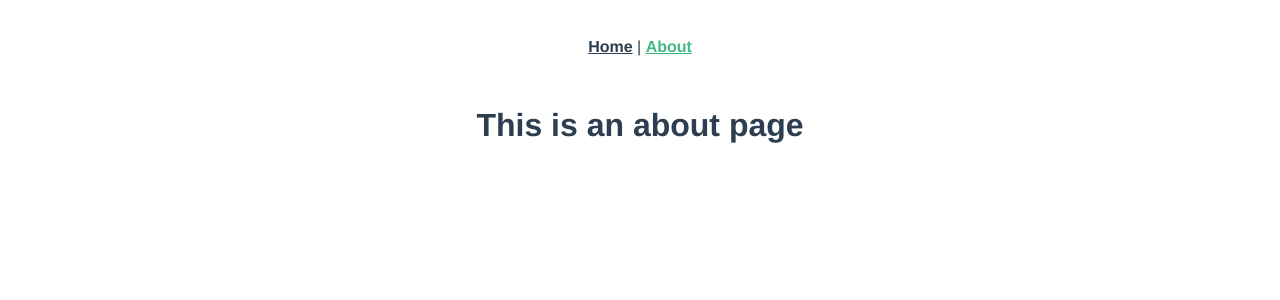
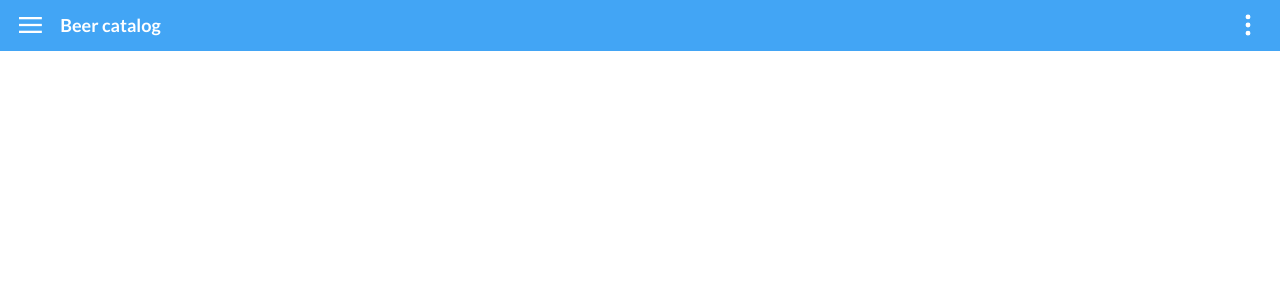
Before and after one commit to daniilgri/beer-caralog, a Vue app: page /about in a window 1280 px wide. Shown: the top 300 px of the page. Built offline with nearby package versions, Linux system fonts and the light colour scheme.

Commit message:
header component

```diff
--- a/package.json
+++ b/package.json
@@ -13,6 +13,7 @@
   "main": "index.js",
   "dependencies": {
     "core-js": "^3.6.5",
+    "normalize.css": "^8.0.1",
     "vue": "^2.6.11",
     "vue-router": "^3.2.0",
     "vuex": "^3.4.0"
@@ -33,6 +34,8 @@
     "eslint-plugin-prettier": "^3.1.3",
     "eslint-plugin-vue": "^6.2.2",
     "prettier": "^1.19.1",
+    "sass": "^1.32.8",
+    "sass-loader": "^10.1.1",
     "typescript": "~3.9.3",
     "vue-template-compiler": "^2.6.11"
   },
--- a/src/App.vue
+++ b/src/App.vue
@@ -1,32 +1,27 @@
 <template>
   <div id="app">
-    <div id="nav">
-      <router-link to="/">Home</router-link> |
-      <router-link to="/about">About</router-link>
-    </div>
+    <Header />
     <router-view />
   </div>
 </template>
 
-<style>
-#app {
-  font-family: Avenir, Helvetica, Arial, sans-serif;
-  -webkit-font-smoothing: antialiased;
-  -moz-osx-font-smoothing: grayscale;
-  text-align: center;
-  color: #2c3e50;
-}
+<script lang="ts">
+import Vue from "vue";
+import Header from "./components/global/Header.vue";
 
-#nav {
-  padding: 30px;
-}
+export default Vue.extend({
+  components: {
+    Header
+  }
+});
+</script>
 
-#nav a {
-  font-weight: bold;
-  color: #2c3e50;
-}
+<style lang="scss">
+@import url("https://fonts.googleapis.com/css2?family=Lato:wght@100;300;400;700;900&display=swap");
 
-#nav a.router-link-exact-active {
-  color: #42b983;
+$defaultFont: "Lato", sans-serif;
+
+body {
+  font-family: $defaultFont;
 }
 </style>
--- a/src/components/HelloWorld.vue
+++ /dev/null
@@ -1,108 +0,0 @@
-<template>
-  <div class="hello">
-    <h1>{{ msg }}</h1>
-    <p>
-      For a guide and recipes on how to configure / customize this project,<br />
-      check out the
-      <a href="https://cli.vuejs.org" target="_blank" rel="noopener"
-        >vue-cli documentation</a
-      >.
-    </p>
-    <h3>Installed CLI Plugins</h3>
-    <ul>
-      <li>
-        <a
-          href="https://github.com/vuejs/vue-cli/tree/dev/packages/%40vue/cli-plugin-typescript"
-          target="_blank"
-          rel="noopener"
-          >typescript</a
-        >
-      </li>
-    </ul>
-    <h3>Essential Links</h3>
-    <ul>
-      <li>
-        <a href="https://vuejs.org" target="_blank" rel="noopener">Core Docs</a>
-      </li>
-      <li>
-        <a href="https://forum.vuejs.org" target="_blank" rel="noopener"
-          >Forum</a
-        >
-      </li>
-      <li>
-        <a href="https://chat.vuejs.org" target="_blank" rel="noopener"
-          >Community Chat</a
-        >
-      </li>
-      <li>
-        <a href="https://twitter.com/vuejs" target="_blank" rel="noopener"
-          >Twitter</a
-        >
-      </li>
-      <li>
-        <a href="https://news.vuejs.org" target="_blank" rel="noopener">News</a>
-      </li>
-    </ul>
-    <h3>Ecosystem</h3>
-    <ul>
-      <li>
-        <a href="https://router.vuejs.org" target="_blank" rel="noopener"
-          >vue-router</a
-        >
-      </li>
-      <li>
-        <a href="https://vuex.vuejs.org" target="_blank" rel="noopener">vuex</a>
-      </li>
-      <li>
-        <a
-          href="https://github.com/vuejs/vue-devtools#vue-devtools"
-          target="_blank"
-          rel="noopener"
-          >vue-devtools</a
-        >
-      </li>
-      <li>
-        <a href="https://vue-loader.vuejs.org" target="_blank" rel="noopener"
-          >vue-loader</a
-        >
-      </li>
-      <li>
-        <a
-          href="https://github.com/vuejs/awesome-vue"
-          target="_blank"
-          rel="noopener"
-          >awesome-vue</a
-        >
-      </li>
-    </ul>
-  </div>
-</template>
-
-<script lang="ts">
-import Vue from "vue";
-
-export default Vue.extend({
-  name: "HelloWorld",
-  props: {
-    msg: String
-  }
-});
-</script>
-
-<!-- Add "scoped" attribute to limit CSS to this component only -->
-<style scoped>
-h3 {
-  margin: 40px 0 0;
-}
-ul {
-  list-style-type: none;
-  padding: 0;
-}
-li {
-  display: inline-block;
-  margin: 0 10px;
-}
-a {
-  color: #42b983;
-}
-</style>
--- /dev/null
+++ b/src/components/global/Header.vue
@@ -0,0 +1,75 @@
+<script lang="ts">
+import Vue from "vue";
+
+export default Vue.extend({
+  template: `<header class="header">
+    <div class="header__inner">
+      <button class="header__button sidebar-button">
+        <svg viewBox="0 0 100 70" class="sidebar-button__svg">
+          <rect width="100" height="10"></rect>
+          <rect y="30" width="100" height="10"></rect>
+          <rect y="60" width="100" height="10"></rect>
+        </svg>
+      </button>
+      <h2 class="header__title">Beer catalog</h2>
+      <button class="header__button dropdown-button">
+        <svg viewBox="0 0 16 16" class="dropdown-button__svg">
+          <path d="M9.5 13a1.5 1.5 0 1 1-3 0 1.5 1.5 0 0 1 3 0zm0-5a1.5 1.5 0 1 1-3 0 1.5 1.5 0 0 1 3 0zm0-5a1.5 1.5 0 1 1-3 0 1.5 1.5 0 0 1 3 0z"/>
+        </svg>
+      </button>
+    </div>
+  </header>`
+});
+</script>
+
+<style lang="scss">
+.header {
+  $headerTitleColor: white;
+
+  width: 100%;
+  background-color: #42a5f5;
+
+  &__inner {
+    padding: 0 1%;
+    display: flex;
+    align-items: center;
+  }
+
+  &__button {
+    cursor: pointer;
+    outline: none;
+    border: 0;
+    background-color: rgba(0, 0, 0, 0);
+  }
+
+  &__title {
+    color: $headerTitleColor;
+    margin-left: 1%;
+    font-weight: 600;
+    font-size: 18px;
+  }
+}
+
+.sidebar-button {
+  $sidebarButtonWhiteThemeColor: white;
+  height: 18px;
+
+  &__svg {
+    height: 100%;
+    width: auto;
+    fill: $sidebarButtonWhiteThemeColor;
+  }
+}
+
+.dropdown-button {
+  $dropdownButtonWhiteThemeColor: white;
+  margin-left: auto;
+  height: 28px;
+
+  &__svg {
+    height: 100%;
+    width: auto;
+    fill: $dropdownButtonWhiteThemeColor;
+  }
+}
+</style>
--- a/src/main.ts
+++ b/src/main.ts
@@ -1,3 +1,4 @@
+import "normalize.css";
 import Vue from "vue";
 import App from "./App.vue";
 import store from "./store";
--- a/src/router/index.ts
+++ b/src/router/index.ts
@@ -1,23 +1,14 @@
 import Vue from "vue";
 import VueRouter, { RouteConfig } from "vue-router";
-import Home from "../views/Home.vue";
+import Test from "../views/Test.vue";
 
 Vue.use(VueRouter);
 
 const routes: Array<RouteConfig> = [
   {
     path: "/",
-    name: "Home",
-    component: Home
-  },
-  {
-    path: "/about",
-    name: "About",
-    // route level code-splitting
-    // this generates a separate chunk (about.[hash].js) for this route
-    // which is lazy-loaded when the route is visited.
-    component: () =>
-      import(/* webpackChunkName: "about" */ "../views/About.vue")
+    name: "Test",
+    component: () => import("../views/Test.vue")
   }
 ];
 
--- a/src/views/Home.vue
+++ /dev/null
@@ -1,18 +0,0 @@
-<template>
-  <div class="home">
-    <img alt="Vue logo" src="../assets/logo.png" />
-    <HelloWorld msg="Welcome to Your Vue.js App" />
-  </div>
-</template>
-
-<script>
-// @ is an alias to /src
-import HelloWorld from "@/components/HelloWorld.vue";
-
-export default {
-  name: "Home",
-  components: {
-    HelloWorld
-  }
-};
-</script>
--- /dev/null
+++ b/vue.config.js
@@ -0,0 +1,3 @@
+module.exports = {
+  runtimeCompiler: true
+}
```
Also changed, not shown: .eslintrc.js, src/assets/logo.png (deleted), src/views/Test.vue (renamed from src/views/About.vue), 1 other file (tests, documents, lock files or other folders).
